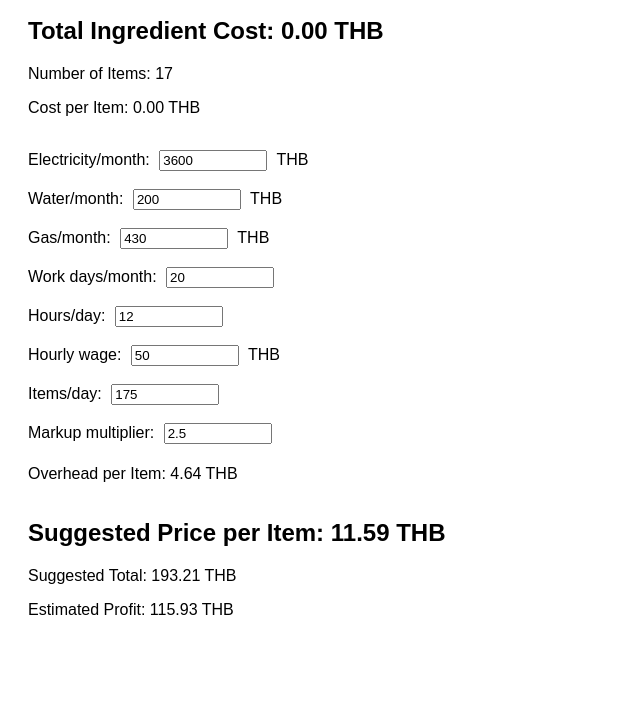
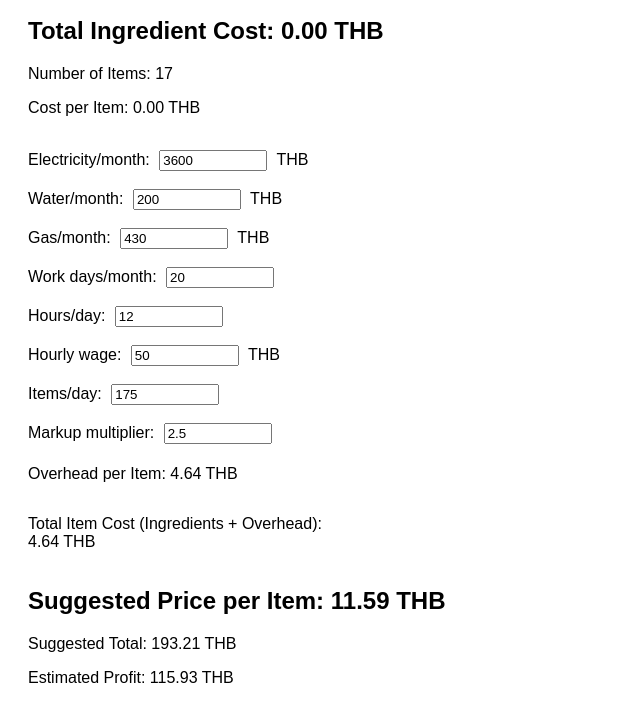
Before and after one commit to Rottjung/ChulaDesigns, a plain HTML site: page index.html in a window 1280 px wide. Shown: the part 789-1510 px from the top of the page, without its empty margins (0-640 px from the left). Before the commit the page ends 1452 px from the top, so only its background shows below. Drawn offline with Linux system fonts and the light colour scheme.

Commit message:
Update index.html

```diff
--- a/index.html
+++ b/index.html
@@ -60,6 +60,7 @@
     <label>Items/day: <input type="number" id="items-day" value="175" class="input-short" oninput="handleRecipeChange()"></label>
     <label>Markup multiplier: <input type="number" step="0.1" id="markup" value="2.5" class="input-short" oninput="handleRecipeChange()"></label>
     <p>Overhead per Item: <span id="overhead-per-item">0</span> THB</p>
+    <p>Total Item Cost (Ingredients + Overhead): <span id="total-item-cost">0</span> THB</p>
   </div>  <h2>Suggested Price per Item: <span id="suggested-price">0</span> THB</h2>
   <p>Suggested Total: <span id="suggested-total">0</span> THB</p>
   <p>Estimated Profit: <span id="estimated-profit">0</span> THB</p>  <script>
@@ -226,6 +227,7 @@
       const monthlyItems = days * dailyItems;
       const overheadPerItem = monthlyCost / monthlyItems;
       document.getElementById('overhead-per-item').textContent = overheadPerItem.toFixed(2);
+      document.getElementById('total-item-cost').textContent = (totalCost / itemsPerBatch + overheadPerItem).toFixed(2);
 
       const suggestedPerItem = (totalCost / itemsPerBatch + overheadPerItem) * markup;
       const suggestedTotal = suggestedPerItem * itemsPerBatch;
```
